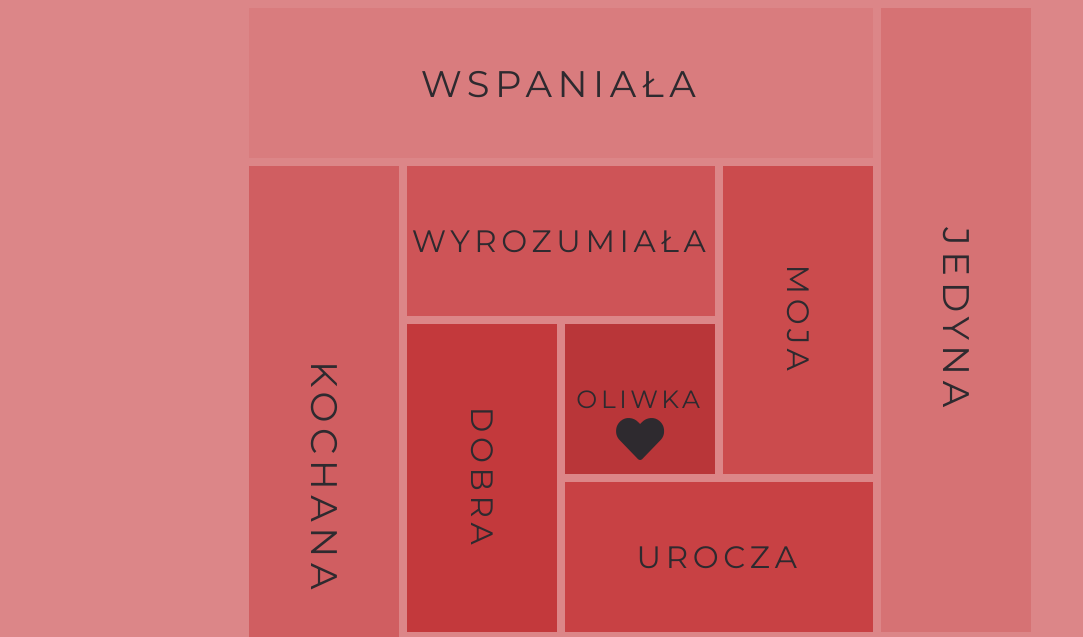
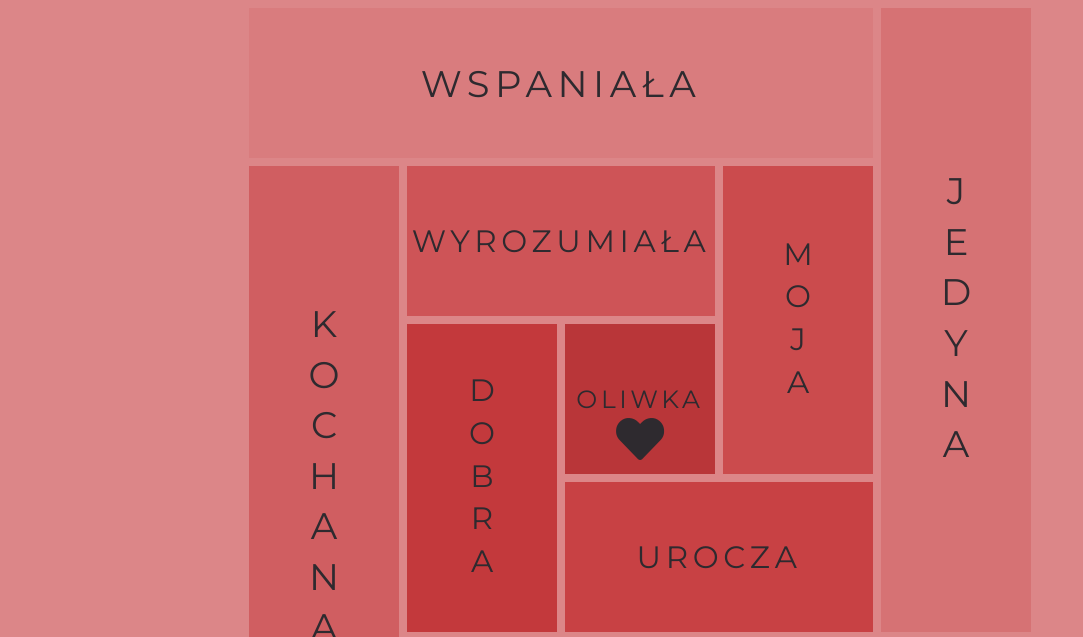
Before and after one commit to Malelus/KartkaWalentynkowa, a plain HTML site: page index.html in a window 1280 px wide. Shown: the part 85-722 px from the top of the page, without its empty margins (0-1083 px from the left). Drawn offline with Linux system fonts and the light colour scheme.

Commit message:
Minor changes

```diff
--- a/scss/main.scss
+++ b/scss/main.scss
@@ -143,7 +143,7 @@ main {
 
     &-ver {
       writing-mode: vertical-lr;
-      text-orientation: sideways;
+      text-orientation: upright;
     }
   }
 
```
Also changed, not shown: css/main.css, 2 other files.
